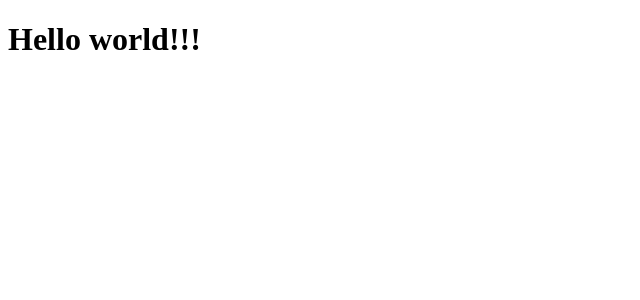
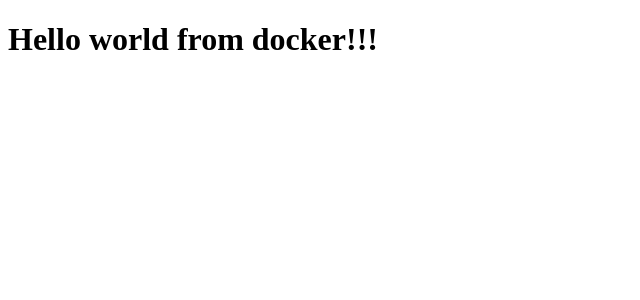
Before and after one commit to asadghuman/react-starter, a React (Create React App) app: page / in a window 1280 px wide. Shown: the top 300 px of the page, without its empty margins (0-640 px from the left). Built offline with nearby package versions, Linux system fonts and the light colour scheme.

Commit message:
Update App.js

```diff
--- a/src/App.js
+++ b/src/App.js
@@ -3,7 +3,7 @@ import React from 'react';
 function App() {
   return (
     <div>
-      <h1>Hello world!!!</h1>
+      <h1>Hello world from docker!!!</h1>
     </div>
   );
 }
```
